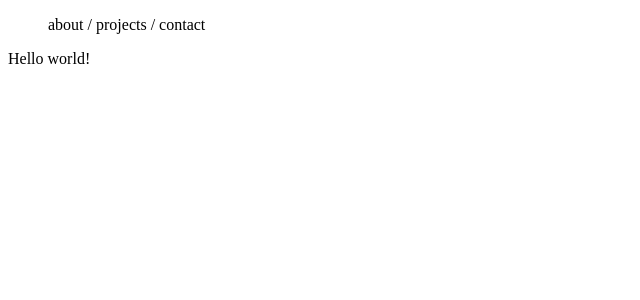
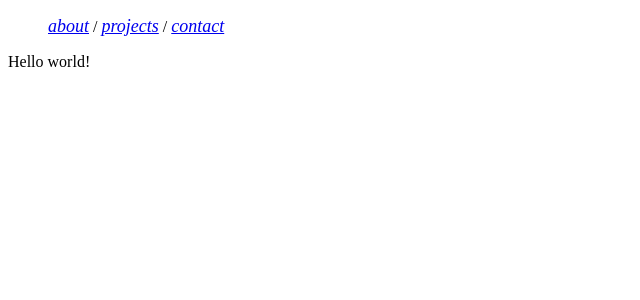
Before and after one commit to Antashma/antashma.github.io, a Jekyll site: the page index2.html, which Jekyll copies as it is, in a window 1280 px wide. Shown: the top 300 px of the page, without its empty margins (0-640 px from the left). Built offline with Jekyll 4.4.1, drawn with Linux system fonts in a browser that asks for light colours; part of the change alters nothing that is shown.

Commit message:
Update index2.html

```diff
--- a/index2.html
+++ b/index2.html
@@ -11,15 +11,19 @@
    #header ul li {
      display:inline;
     }
+   #header ul li a {
+     font-size:18px;
+     font-style:italic;
+    }
   </style>
 </head>
 
 <body>
   <div id='header'>
     <ul>
-      <li>about / </li>
-      <li>projects / </li>
-      <li>contact</li>
+      <li><a href='#'>about</a> / </li>
+      <li><a href='#'>projects</a> / </li>
+      <li><a href='#'>contact</a></li>
     </ul>
   </div>
 <p>Hello world!</p>
```
